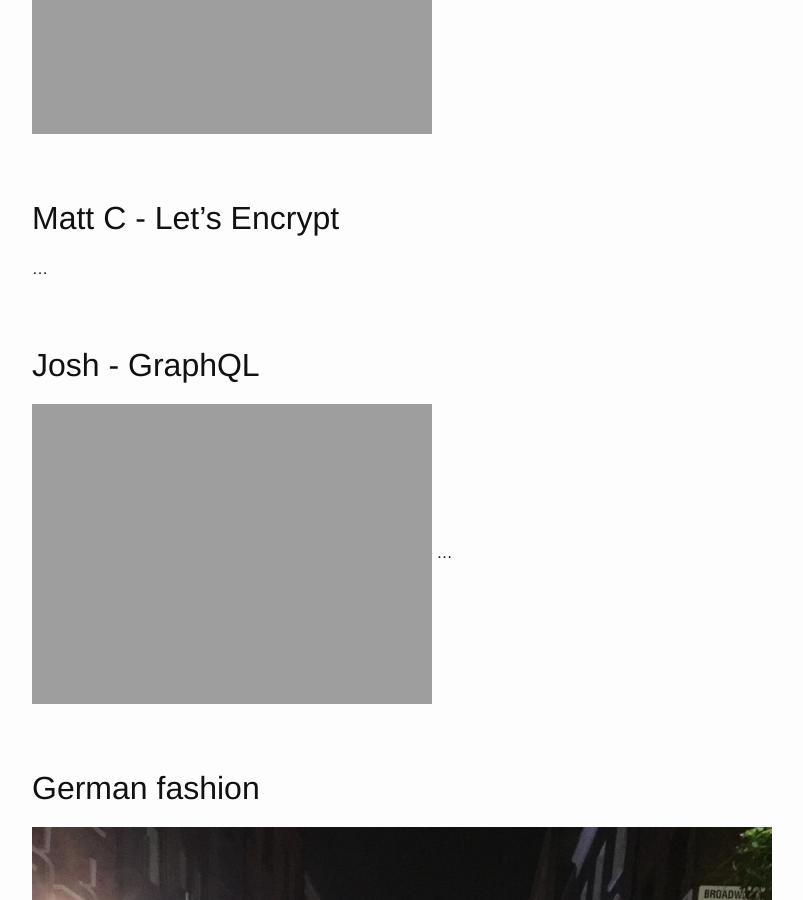
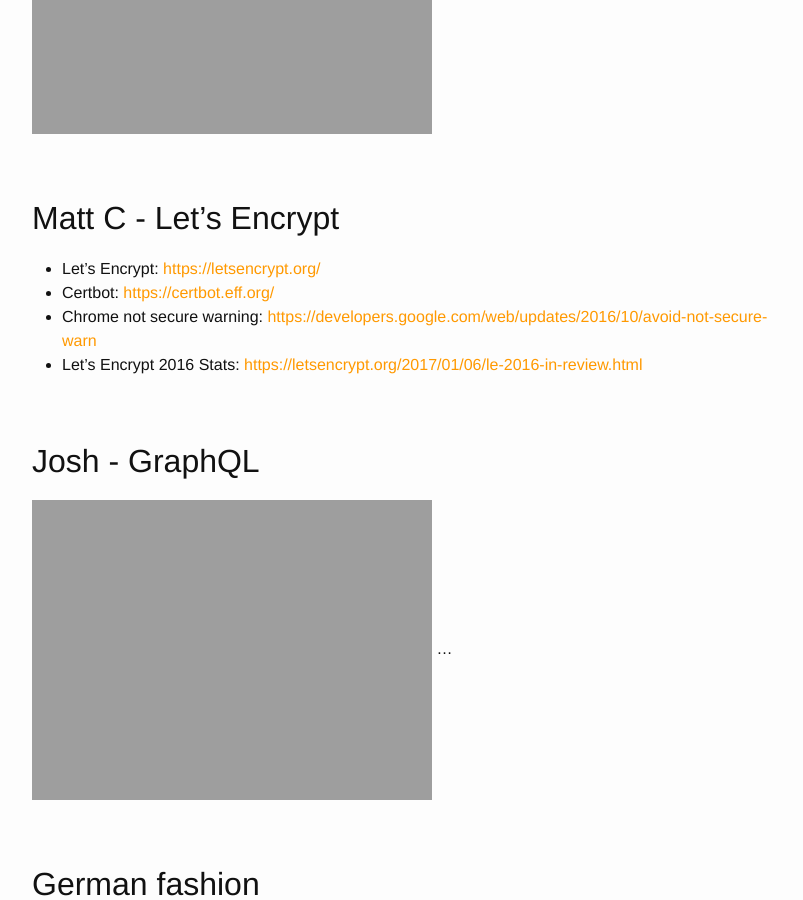
Before and after one commit to hmtl6/hmtl6.github.io, a Jekyll site: the page built from _posts/2017-03-09-make-javascript-great-again.md, in a window 1280 px wide and 900 px high, scrolled down 979 px. Shown: the whole window, without its empty margins (238-1041 px from the left). Built offline with Jekyll 4.4.1, drawn with Linux system fonts in a browser that asks for light colours.

Commit message:
Add letsencrypt links

```diff
--- a/_posts/2017-03-09-make-javascript-great-again.md
+++ b/_posts/2017-03-09-make-javascript-great-again.md
@@ -16,8 +16,10 @@
 
 
 ## Matt C - Let's Encrypt
-
-...
+- Let's Encrypt: [https://letsencrypt.org/]()
+- Certbot: [https://certbot.eff.org/]()
+- Chrome not secure warning: [https://developers.google.com/web/updates/2016/10/avoid-not-secure-warn]()
+- Let's Encrypt 2016 Stats: [https://letsencrypt.org/2017/01/06/le-2016-in-review.html]()
 
 
 ## Josh - GraphQL
```
